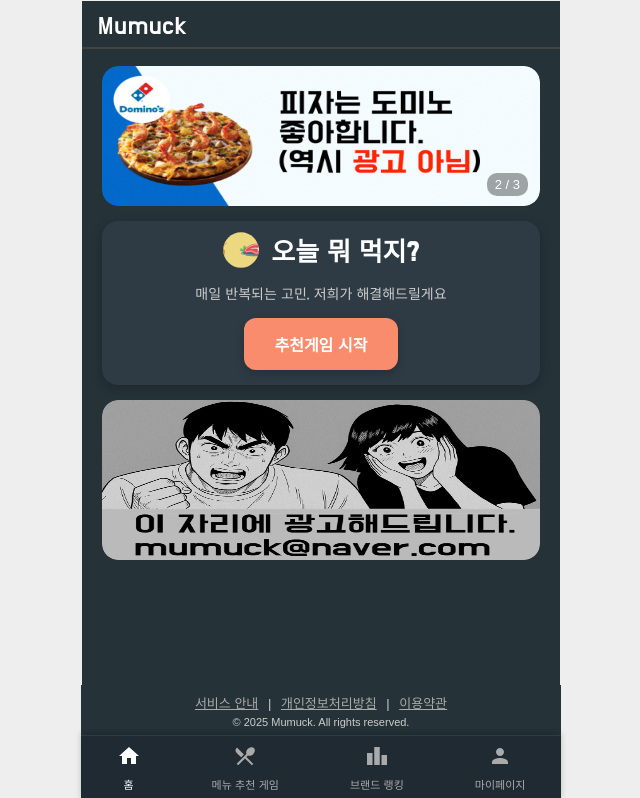
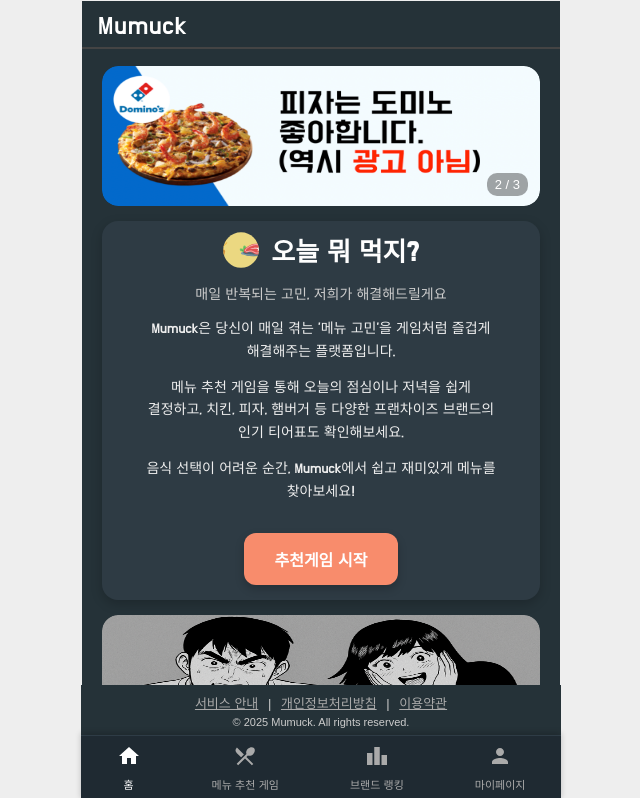
Before and after one commit to YeongjunHwang/mumuck, a React (Create React App) app: page / in a window 1280 px wide. Shown: the top 798 px of the page, without its empty margins (319-959 px from the left). Built offline with nearby package versions, Linux system fonts and the light colour scheme; no server answers.

Commit message:
IntroPage 수정

```diff
--- a/src/pages/IntroPage/IntroPage.tsx
+++ b/src/pages/IntroPage/IntroPage.tsx
@@ -3,8 +3,8 @@ import { useNavigate } from 'react-router-dom';
 import FoodBanner from '../../components/FoodBanner';
 import introAnim from './IntroData/Intro.json';
 import SiteInfo from '../../components/SiteInfo/SiteInfo';
+import AdvertiseBanner from '../../components/AdvertiseBanner';
 import './IntroPage.css';
-import AdvertiseBanner from '../../components/AdvertiseBanner';
 
 const IntroPage: React.FC = () => {
   const navigate = useNavigate();
@@ -12,6 +12,7 @@ const IntroPage: React.FC = () => {
   return (
     <div className="intro-page">
       <FoodBanner />
+
       <div className="intro-content">
         <h1>
           <span className="intro-icon-lottie">
@@ -20,11 +21,28 @@ const IntroPage: React.FC = () => {
           오늘 뭐 먹지?
         </h1>
         <p className="subtitle">매일 반복되는 고민, 저희가 해결해드릴게요</p>
+
+        {/* ✅ 설명 콘텐츠 추가 */}
+        <div className="intro-description">
+          <p>
+            Mumuck은 당신이 매일 겪는 '메뉴 고민'을 게임처럼 즐겁게 해결해주는 플랫폼입니다.
+          </p>
+          <p>
+            메뉴 추천 게임을 통해 오늘의 점심이나 저녁을 쉽게 결정하고,
+            치킨, 피자, 햄버거 등 다양한 프랜차이즈 브랜드의 인기 티어표도 확인해보세요.
+          </p>
+          <p>
+            음식 선택이 어려운 순간, Mumuck에서 쉽고 재미있게 메뉴를 찾아보세요!
+          </p>
+        </div>
+
         <button className="start-btn" onClick={() => navigate('/game')}>
           추천게임 시작
         </button>
       </div>
+
       <AdvertiseBanner />
+
       <SiteInfo />
     </div>
   );
--- a/src/pages/TierPage/TierIntro.css
+++ b/src/pages/TierPage/TierIntro.css
@@ -10,6 +10,21 @@
   text-align: center;
 }
 
+.intro-description {
+  margin-top: -30px;
+  padding: 16px 20px;
+  font-family: 'Do Hyeon', sans-serif;
+  font-size: 14px;
+  line-height: 1.6;
+  color: #eee;
+  background: none;
+  border-radius: 12px;
+  word-break: keep-all;
+  max-width: 420px;
+  width: 100%;
+  box-sizing: border-box;
+  text-align: center;
+}
 /* 헤더 */
 .intro-header h1 {
   font-size: 26px;
```
